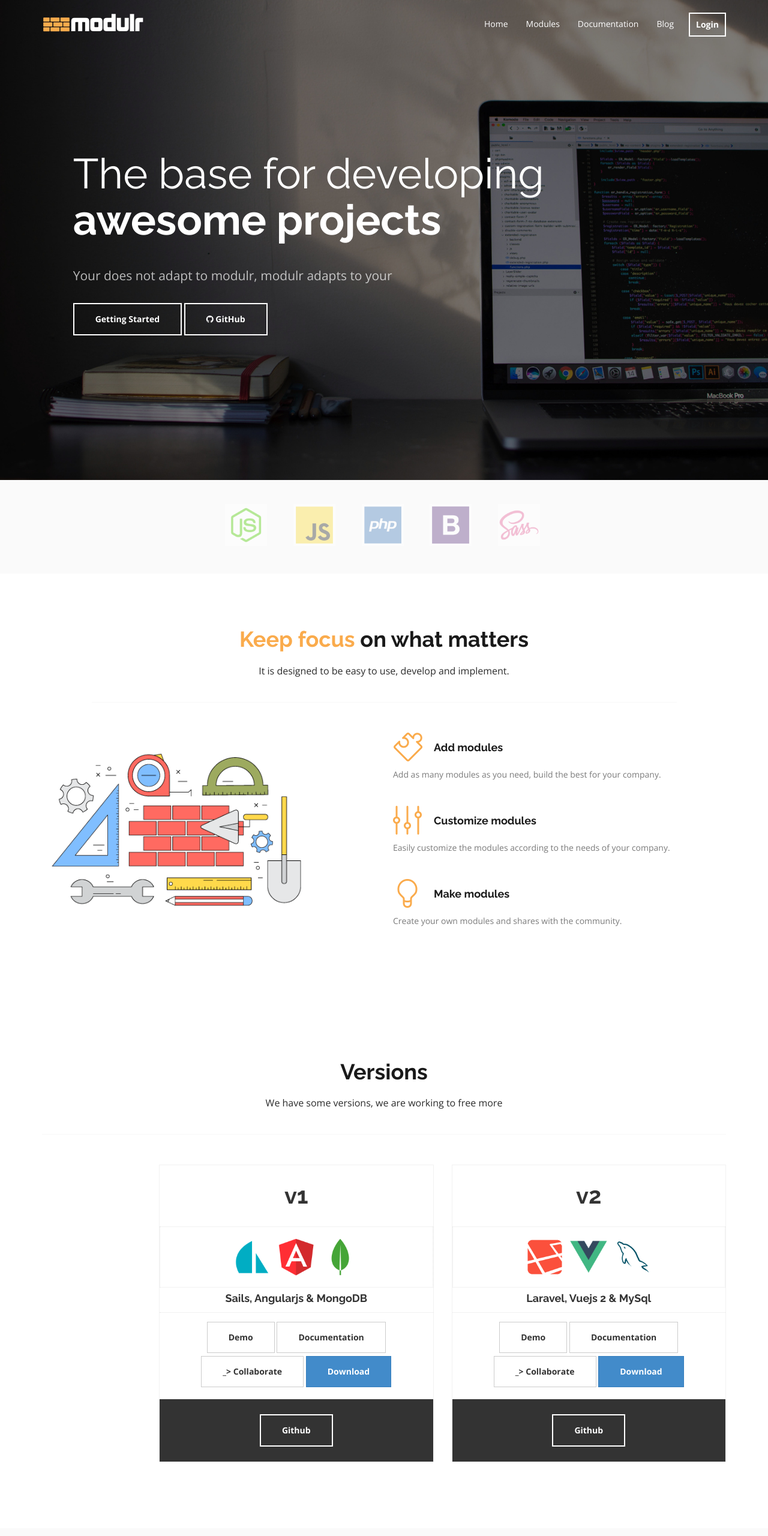
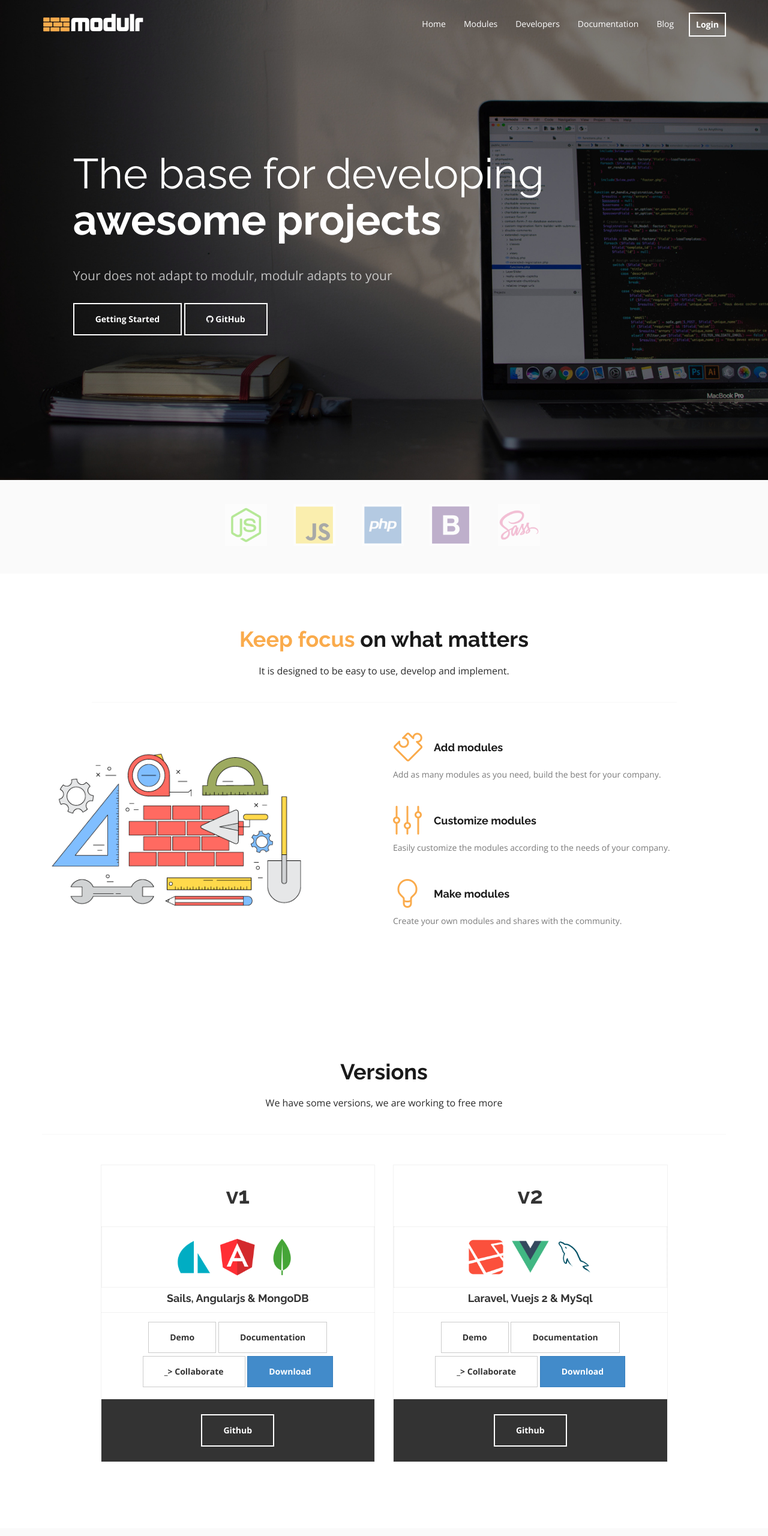
Before and after one commit to modulr/modulr-website, a plain HTML site: page developers.html in a window 1280 px wide. Shown: the top 2560 px of the page at 60% size. Drawn offline with nearby package versions, Linux system fonts and the light colour scheme; files whose address does not match are found by name.

Commit message:
minor improvements

```diff
--- a/developers.html
+++ b/developers.html
@@ -8,7 +8,7 @@
 
   <head>
     <meta charset="utf-8">
-    <title>Modulr|Dev - The Base</title>
+    <title>Modulr - Dev</title>
     <meta name="description" content="Open source system created by developers designed to solve all the needs for companies and developers"/>
     <meta name="keywords" content="modulr,erp,framework,software,opensource,laravel,vuejs,vue,nodejs,mondoDB,sailsjs,angularjs,sails,angular"/>
     <meta name="robots" content="index,follow,archive">
@@ -105,7 +105,8 @@
               <ul class="nav navbar-nav menu-right">
                 <li><a href="index.html">Home</a></li>
                 <li><a href="#modules">Modules</a></li>
-                <li><a href="http://docs.modulr.io">Documentation</a></li>
+                <li><a href="developers.html">Developers</a></li>
+                <li><a href="http://docs.modulr.io" target="_blank">Documentation</a></li>
                 <li><a href="https://medium.com/@modulr_io" target="_blank">Blog</a></li>
                 <li><a class="btn btn-transparent" href="http://app.modulr.io" target="_blank">Login</a></li>
               </ul>
@@ -204,7 +205,7 @@
                 </div>
             </div>
             <div class="row">
-                <div class="col-md-5 col-sm-5 col-sm-offset-2">
+                <div class="col-sm-5 col-sm-offset-1">
                     <div class="panel price-plan">
                         <h3>v1</h3>
                         <li class="list-group-item text-center">
@@ -226,7 +227,7 @@
                         </div>
                     </div>
                 </div>
-                <div class="col-md-5 col-sm-5 col-offset-sm-2">
+                <div class="col-sm-5 col-offset-sm-1">
                     <div class="panel price-plan">
                         <h3>v2</h3>
                         <li class="list-group-item text-center">
```
Also changed, not shown: index.html (+3 -4 lines).
